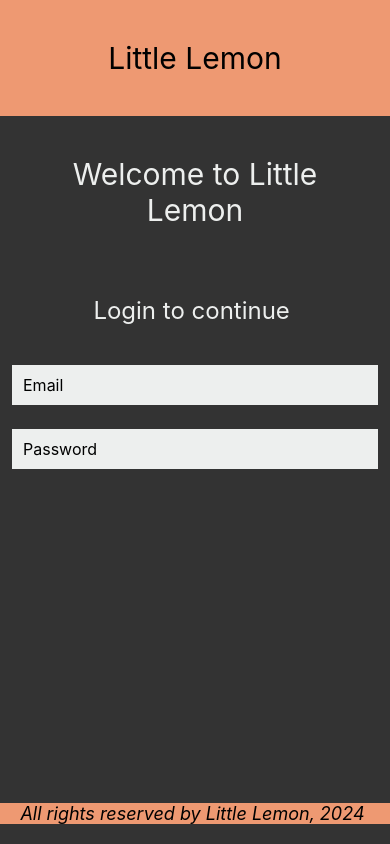
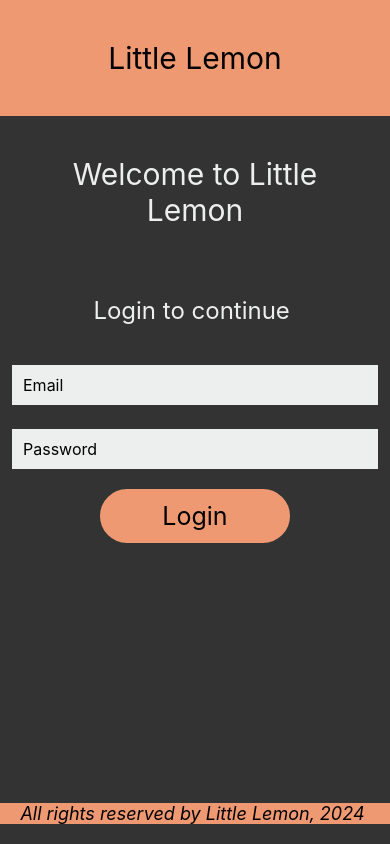
Before and after one commit to Shubham-Jaiswal-31/LittleLemon, a React Native app: screen / in a window 390 px wide. Built offline with nearby package versions, Linux system fonts and the light colour scheme.

Commit message:
added a login button

```diff
--- a/LoginScreen.js
+++ b/LoginScreen.js
@@ -1,14 +1,16 @@
-import { ScrollView, Text, StyleSheet, TextInput } from 'react-native';
+import { ScrollView, Text, StyleSheet, TextInput, Pressable } from 'react-native';
 import React, { useState } from 'react';
 
 export default function LoginScreen() {
     const [email, onChangeEmail] = useState('');
     const [password, onChangePassword] = useState('');
+    const [loggedIn, onLogin] = useState(false);
 
     return (
         <ScrollView style={styles.container}>
             <Text style={styles.headerText}>Welcome to Little Lemon</Text>
-            <Text style={styles.regularText}>Login to continue </Text>
+            {loggedIn && <Text style={styles.headerText}>You are Logged in!</Text>}
+            {!loggedIn && (<><Text style={styles.regularText}>Login to continue </Text>
                 <TextInput
                     value={email}
                     onChangeText={onChangeEmail}
@@ -24,6 +26,11 @@ export default function LoginScreen() {
                     keyboardType={'default'}
                     secureTextEntry={true}
                 ></TextInput>
+                <Pressable onPress={() => onLogin(!loggedIn)} style={styles.button}>
+                    <Text style={styles.buttonText}>Login</Text>
+                </Pressable>
+            </>
+            )}
         </ScrollView>
     );
 }
@@ -54,4 +61,19 @@ const styles = StyleSheet.create({
         fontSize: 16,
         borderColor: "#EDEFEE",
     },
+    button: {
+        fontSize: 22,
+        margin: 100,
+        marginVertical: 8,
+        backgroundColor: '#EE9972',
+        borderColor: '#EE9972',
+        borderWidth: 2,
+        borderRadius: 50,
+        padding: 10
+    },
+    buttonText: {
+        color: 'black',
+        textAlign: 'center',
+        fontSize: 25
+    }
 });
--- a/app.json
+++ b/app.json
@@ -1,6 +1,6 @@
 {
   "expo": {
-    "name": "building-first-component",
+    "name": "Little Lemon",
     "slug": "snack-8ad29415-d2ff-45f5-bcb7-a377dbf30e3e",
     "version": "1.0.0",
     "orientation": "portrait",
```
Lines whose indentation alone changed are shown as unchanged.
